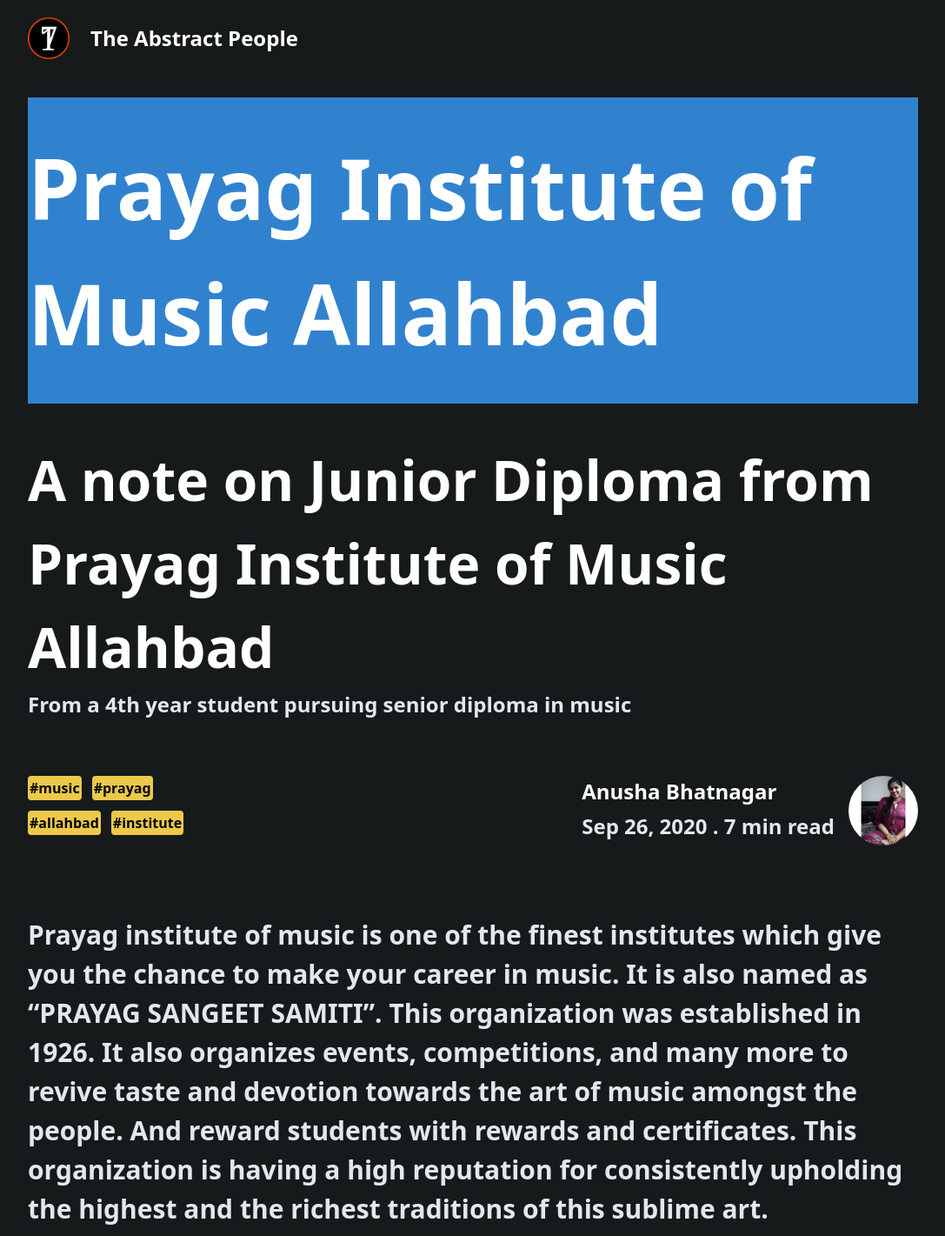
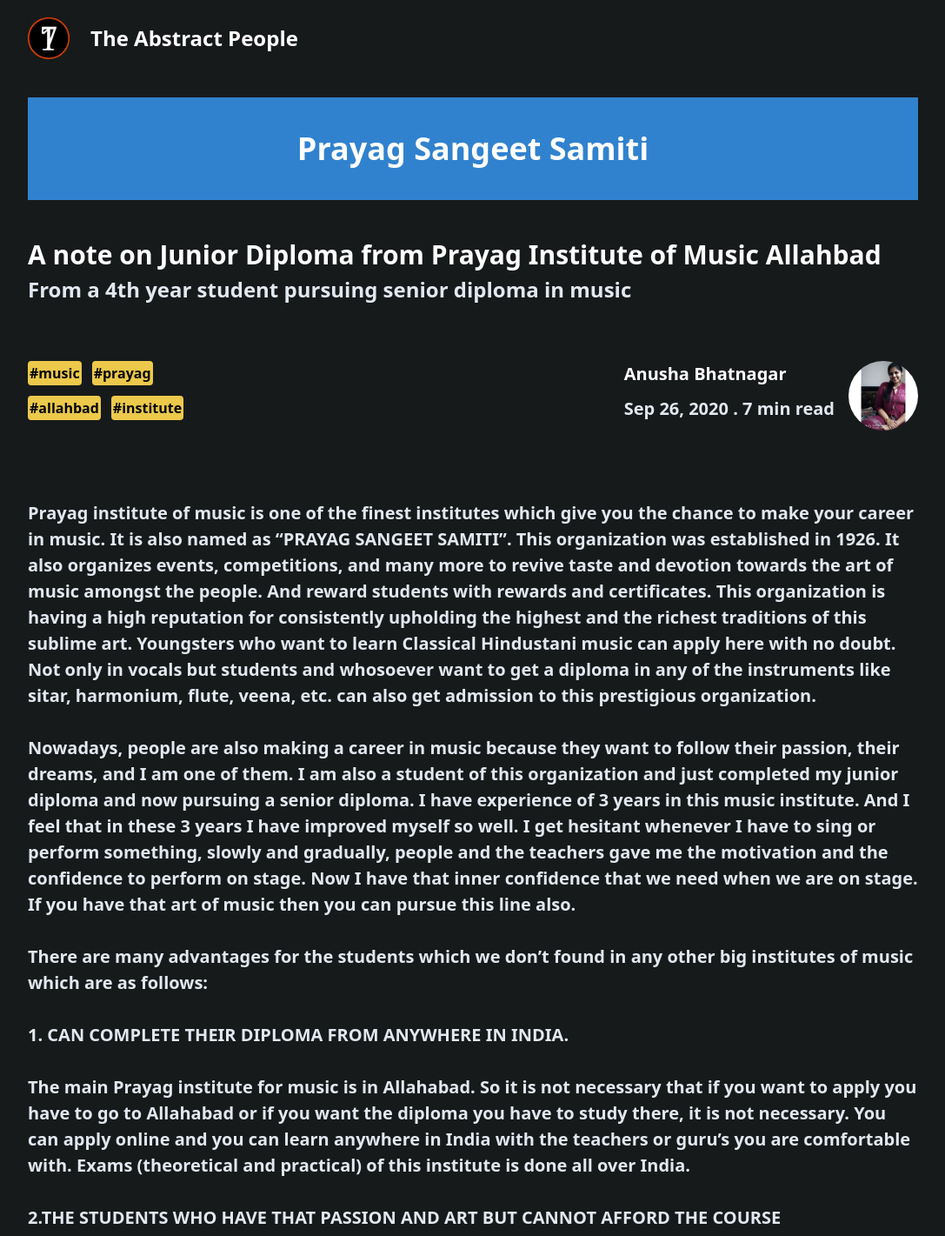
Before and after one commit to dhruv10/project-tap, a Next.js app: page /theme in a window 1280 px wide. Shown: the top 1421 px of the page at 87% size, without its empty margins (96-1183 px from the left). Built offline with nearby package versions, Linux system fonts and the light colour scheme.

Commit message:
content: formatting

```diff
--- a/pages/theme.tsx
+++ b/pages/theme.tsx
@@ -34,14 +34,14 @@
 
       <section className='py-6'>
         <div className='flex content-center justify-center bg-blue-600'>
-          <div className='py-8 text-white text-8xl font-bold'>
-            Prayag Institute of Music Allahbad
+          <div className='py-8 text-white text-4xl font-bold'>
+            Prayag Sangeet Samiti
           </div>
         </div>
       </section>
 
       <section className='py-4'>
-        <div className='text-white text-6xl font-bold'>
+        <div className='text-white text-3xl font-bold'>
           A note on Junior Diploma from Prayag Institute of Music Allahbad
         </div>
         <div className='text-gray-300 text-2xl font-semibold'>
@@ -79,10 +79,10 @@
           </div>
           <div className=''>
             <div className='grid content-end grid-rows-2 grid-flow-col'>
-              <p className='row-span-1 col-span-10 text-2xl text-white font-semibold'>
+              <p className='row-span-1 col-span-10 text-xl text-white font-semibold'>
                 Anusha Bhatnagar
               </p>
-              <p className='row-span-1 col-span-10 text-2xl text-gray-300 pr-4 font-semibold'>
+              <p className='row-span-1 col-span-10 text-xl text-gray-300 pr-4 font-semibold'>
                 Sep 26, 2020 . 7 min read
               </p>
               <img
@@ -94,7 +94,7 @@
         </div>
       </section>
 
-      <section className='pt-8 text-gray-300 font-semibold text-3xl'>
+      <section className='pt-8 text-gray-300 font-semibold text-xl'>
         Prayag institute of music is one of the finest institutes which give you
         the chance to make your career in music. It is also named as “PRAYAG
         SANGEET SAMITI”. This organization was established in 1926. It also
@@ -108,6 +108,7 @@
         like sitar, harmonium, flute, veena, etc. can also get admission to this
         prestigious organization.
         <br></br>
+        <br></br>
         Nowadays, people are also making a career in music because they want to
         follow their passion, their dreams, and I am one of them. I am also a
         student of this organization and just completed my junior diploma and
@@ -119,10 +120,13 @@
         that we need when we are on stage. If you have that art of music then
         you can pursue this line also.
         <br></br>
+        <br></br>
         There are many advantages for the students which we don’t found in any
         other big institutes of music which are as follows:
         <br></br>
+        <br></br>
         <b>1. CAN COMPLETE THEIR DIPLOMA FROM ANYWHERE IN INDIA.</b>
+        <br></br>
         <br></br>
         The main Prayag institute for music is in Allahabad. So it is not
         necessary that if you want to apply you have to go to Allahabad or if
@@ -131,16 +135,19 @@
         or guru’s you are comfortable with. Exams (theoretical and practical) of
         this institute is done all over India.
         <br></br>
+        <br></br>
         <b>
           2.THE STUDENTS WHO HAVE THAT PASSION AND ART BUT CANNOT AFFORD THE
           COURSE
         </b>
+        <br></br>
         <br></br>
         The students who have the talent to learn and have a passion for music,
         Prayag institution is the best place for them to learn. Many big
         institutions and their courses of music are way too expensive that
         students who can’t afford it cannot take admission there. But Prayag
         sangeet samiti offers courses that are affordable to most of them.
+        <br></br>
         <br></br>
         Today’s youth prefer more light songs, rock songs, and much more. Prayag
         sangeet samiti is the organization which aims to show the culture and
```
